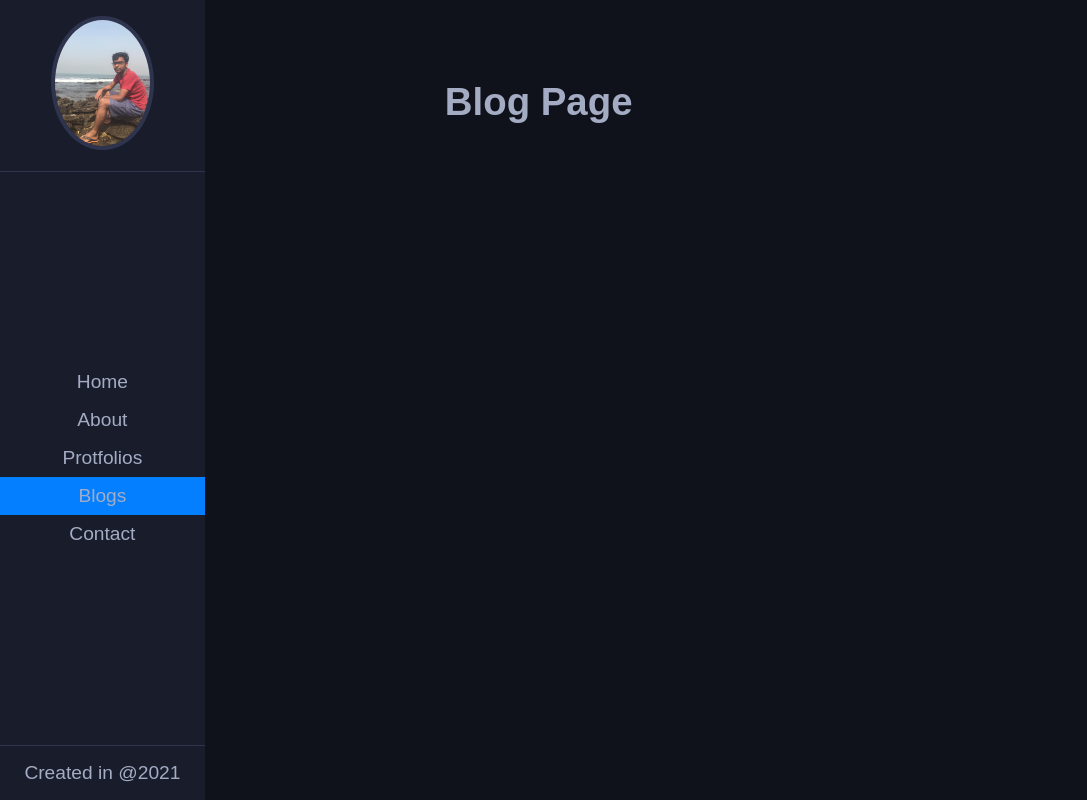
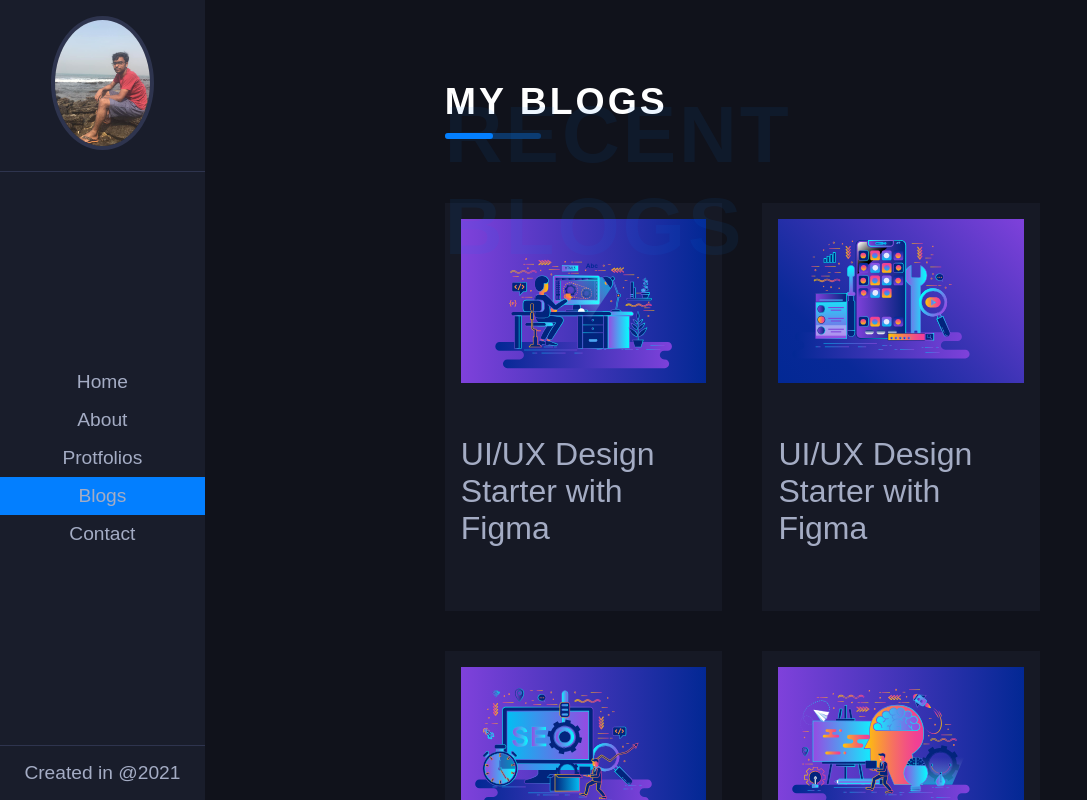
Before and after one commit to ibnul42/protfolio-website, a React (Create React App) app: page /blogs in a window 1280 px wide. Shown: the top 800 px of the page, without its empty margins (0-1087 px from the left). Built offline with nearby package versions, Linux system fonts and the light colour scheme.

Commit message:
Blog page completed

```diff
--- a/src/App.scss
+++ b/src/App.scss
@@ -5,6 +5,7 @@
 @import './styles/title';
 @import './styles/skill';
 @import './styles/services';
+@import './styles/blogs';
 
 *{
     padding: 0;
--- a/src/Components/AllBlogs.js
+++ b/src/Components/AllBlogs.js
@@ -0,0 +1,82 @@
+import blog1 from '../img/photos/blogs/blog1.svg';
+import blog2 from '../img/photos/blogs/blog2.svg';
+import blog3 from '../img/photos/blogs/blog3.svg';
+import blog4 from '../img/photos/blogs/blog4.svg';
+import blog5 from '../img/photos/blogs/blog5.svg';
+
+const blogs = [
+    {
+        id: 1,
+        image: blog1,
+        title: 'UI/UX Design Starter with Figma',
+        link: 'https://www.facebook.com/',
+        date : '21',
+        month: 'Mar',
+        year: '2020'
+    },
+    {
+        id: 2,
+        image: blog2,
+        title: 'UI/UX Design Starter with Figma',
+        link: 'https://www.facebook.com/',
+        date : '09',
+        month: 'Dec',
+        year: '2019'
+    },
+    {
+        id: 3,
+        image: blog3,
+        title: 'UI/UX Design Starter with Figma',
+        link: 'https://www.facebook.com/',
+        date : '15',
+        month: 'Jun',
+        year: '2018'
+    },
+    {
+        id: 4,
+        image: blog4,
+        title: 'UI/UX Design Starter with Figma',
+        link: 'https://www.facebook.com/',
+        date : '04',
+        month: 'Aug',
+        year: '2020'
+    },
+    {
+        id: 5,
+        image: blog5,
+        title: 'UI/UX Design Starter with Figma',
+        link: 'https://www.facebook.com/',
+        date : '09',
+        month: 'Sep',
+        year: '2019'
+    },
+    {
+        id: 6,
+        image: blog5,
+        title: 'UI/UX Design Starter with Figma',
+        link: 'https://www.facebook.com/',
+        date : '09',
+        month: 'Sep',
+        year: '2019'
+    },
+    {
+        id: 7,
+        image: blog3,
+        title: 'Test Blogs data1',
+        link: 'https://www.facebook.com/',
+        date : '09',
+        month: 'Sep',
+        year: '2019'
+    },
+    {
+        id: 8,
+        image: blog1,
+        title: 'Test Blogs data2',
+        link: 'https://www.facebook.com/',
+        date : '09',
+        month: 'Sep',
+        year: '2019'
+    }
+];
+
+export default blogs;
--- a/src/Pages/BlogsPage.js
+++ b/src/Pages/BlogsPage.js
@@ -1,9 +1,27 @@
 import React from 'react';
+import allBlogs from '../Components/AllBlogs';
+import Title from '../Components/Title';
 
 const BlogsPage = () => {
     return (
         <div>
-            <h1>Blog Page</h1>
+            <div className="b-title">
+                 <Title title={'My Blogs'} span={'Recent blogs'}></Title>
+            </div>
+            <div className="BlogsPage">
+                {
+                    allBlogs.map((blog) => {
+                        return <div className="blog" key={blog.id}>
+                                    <div className="blog-content">
+                                        <img src={blog.image} alt=""/>
+                                        <a href={blog.link} className="blog-link">
+                                            {blog.title}
+                                        </a>
+                                    </div>
+                                </div>
+                    })
+                }
+            </div>
         </div>
     );
 };
--- /dev/null
+++ b/src/styles/_blogs.scss
@@ -0,0 +1,38 @@
+.BlogsPage{
+    display: grid;
+    grid-template-columns: repeat(2, 1fr);
+    grid-gap: 2.5rem;
+    .blog{
+        background-color: #161925;
+        width: 100%;
+        padding: 1rem;
+        overflow: hidden;
+        .blog-content{
+            overflow: hidden;
+            padding-bottom: 3rem;
+            img{
+                width: 100%;
+                transition: all .4s ease-in-out;
+                &:hover{
+                    transform: scale(1.2);
+                }
+                padding-bottom: 3rem;
+            }
+            .blog-link{
+                color: inherit;
+                font-family: inherit;
+                text-decoration: none;
+                font-size: 2rem;
+                padding-bottom: 3rem;
+                transition: all .4s ease-in-out;
+                &:hover{
+                    color: #037fff;
+                }
+            }
+        }
+    }
+}
+
+.b-title{
+    margin-bottom: 4rem;
+}
```
